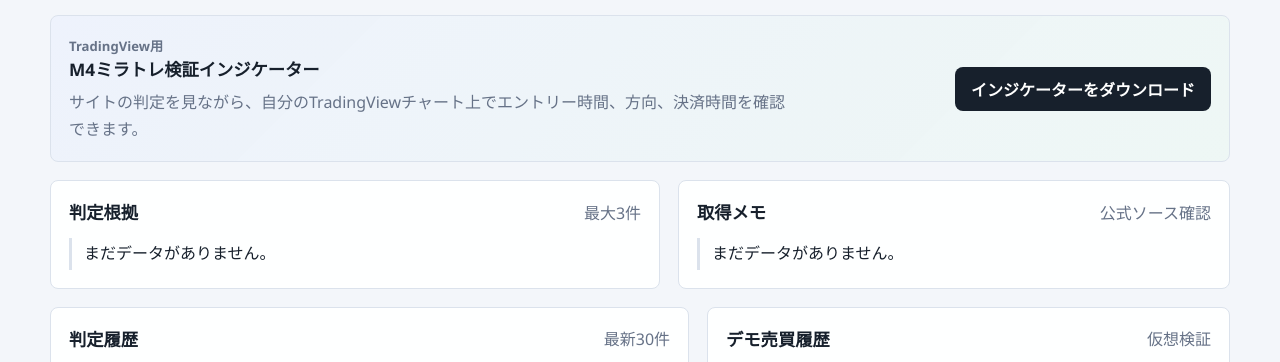
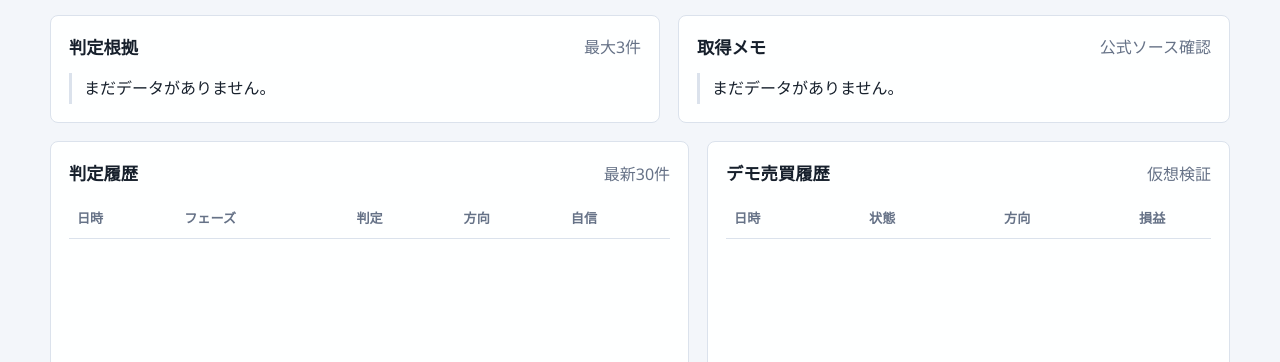
Before and after one commit to muselive501-wq/m4-miratrade-dashboard, a website: page public/index.html in a window 1280 px wide. Shown: the part 808-1170 px from the top of the page. Drawn offline with Linux system fonts and the light colour scheme.

Commit message:
Remove TradingView indicator download

```diff
--- a/public/index.html
+++ b/public/index.html
@@ -107,19 +107,6 @@
         </article>
       </section>
 
-      <section class="tool-section">
-        <article class="panel tool-panel">
-          <div>
-            <span class="eyebrow">TradingView用</span>
-            <h3>M4ミラトレ検証インジケーター</h3>
-            <p>
-              サイトの判定を見ながら、自分のTradingViewチャート上でエントリー時間、方向、決済時間を確認できます。
-            </p>
-          </div>
-          <a class="download-button" href="./m4-miratrade-indicator.pine" download>インジケーターをダウンロード</a>
-        </article>
-      </section>
-
       <section class="content-grid">
         <article class="panel">
           <div class="panel-head">
--- a/public/styles.css
+++ b/public/styles.css
@@ -30,10 +30,6 @@ body {
 
 button {
   font: inherit;
-}
-
-a {
-  color: inherit;
 }
 
 .topbar {
@@ -337,42 +333,6 @@ h2 {
   font-weight: 800;
 }
 
-.tool-section {
-  margin: 18px 0;
-}
-
-.tool-panel {
-  display: flex;
-  align-items: center;
-  justify-content: space-between;
-  gap: 18px;
-  background:
-    linear-gradient(135deg, rgba(37, 94, 219, 0.08), rgba(12, 141, 109, 0.07)),
-    #fff;
-}
-
-.tool-panel p {
-  max-width: 720px;
-  margin-top: 8px;
-  color: var(--muted);
-  line-height: 1.7;
-}
-
-.download-button {
-  display: inline-flex;
-  align-items: center;
-  justify-content: center;
-  min-height: 44px;
-  flex: 0 0 auto;
-  border-radius: 8px;
-  padding: 0 16px;
-  background: var(--ink);
-  color: #fff;
-  font-weight: 900;
-  text-decoration: none;
-  white-space: nowrap;
-}
-
 .content-grid,
 .history-grid {
   display: grid;
@@ -487,14 +447,6 @@ td {
     margin-right: auto;
   }
 
-  .tool-panel {
-    align-items: stretch;
-    flex-direction: column;
-  }
-
-  .download-button {
-    width: 100%;
-  }
 }
 
 @media (max-width: 560px) {
```
Also changed, not shown: 1 other file.
